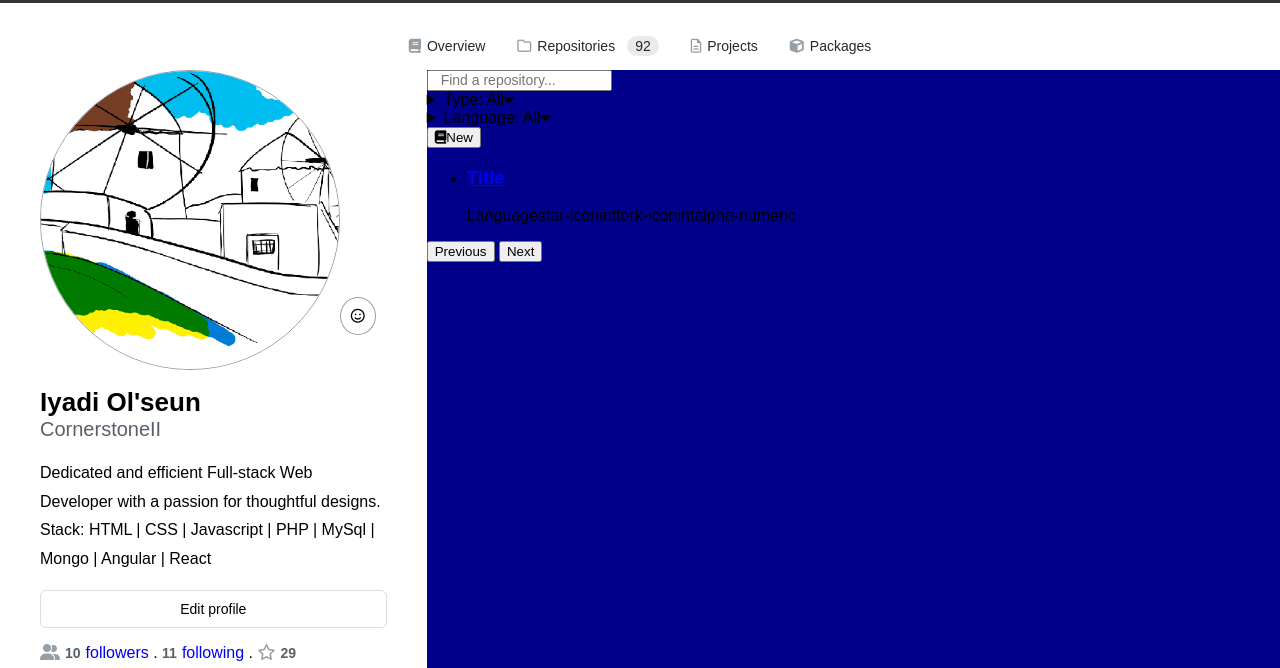
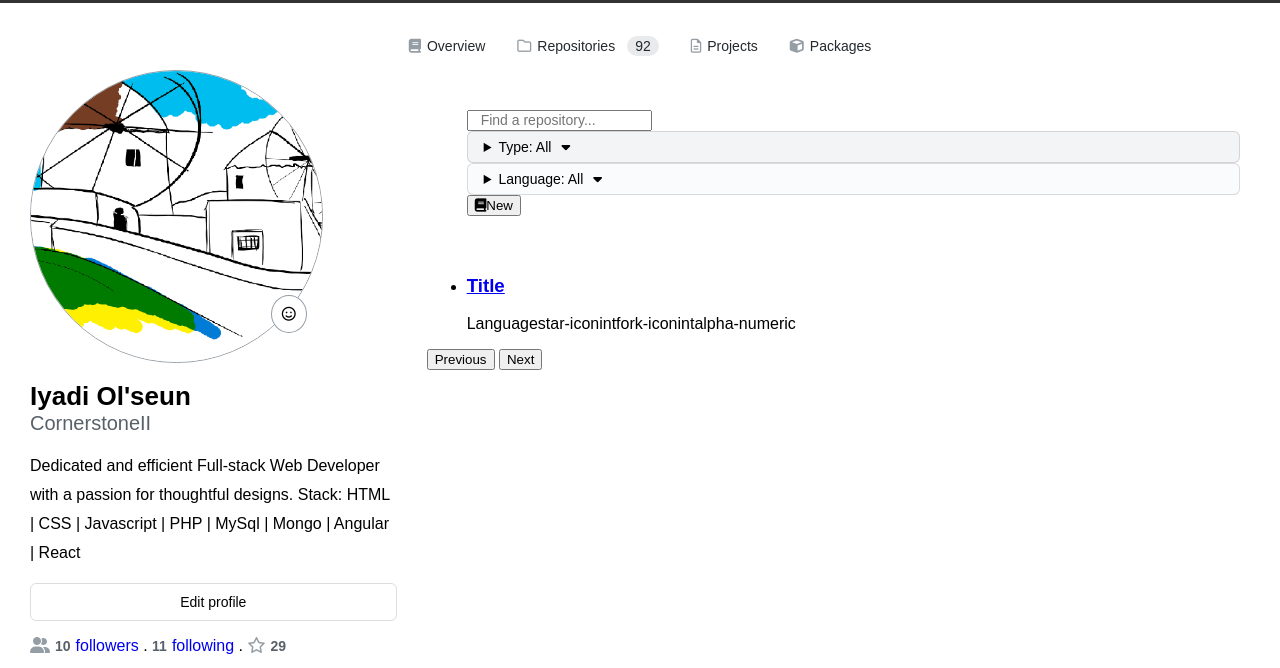
Before and after one commit to CornerstoneII/BuyCoins-Frontend, a plain HTML site: page index.html in a window 1280 px wide. Shown: the part 60-728 px from the top of the page. Drawn offline with Linux system fonts and the light colour scheme.

Commit message:
Fix overlay profile image in profile-section

```diff
--- a/css/style.css
+++ b/css/style.css
@@ -101,7 +101,49 @@ body {
 
 .repository-summary-right {
   grid-area: repository-summary-right;
-  background-color: darkblue;
+}
+
+.find-form > div,
+.type-lang-new > details {
+  display: inline;
+}
+
+.find-form > div {
+  padding: 20px 0;
+}
+
+.type-btn > summary::-webkit-details-marker {
+  display: none;
+}
+
+.type-btn ul {
+  list-style: none;
+}
+
+.btn-type,
+.btn-lang {
+  padding: 5px 16px;
+  border-radius: 6px;
+  border: 1px solid rgba(27, 31, 35, 0.15);
+  font-size: 14px;
+  line-height: 20px;
+  cursor: pointer;
+}
+
+.btn-type {
+  background-color: #f3f4f6;
+}
+
+.btn-lang {
+  background-color: #fafbfc;
+}
+
+.type-caret {
+  padding-left: 10px;
+}
+
+.find-section {
+  padding: 40px;
 }
 
 .footer-container {
@@ -183,19 +225,22 @@ body {
 }
 
 .profile-info {
-  padding: 0 40px;
-}
-
-.profile {
-  height: 300px;
-  border-radius: 50%;
+  padding: 0 30px;
 }
 
 .img-name-status {
   position: relative;
+  display: inline-block;
+  /* max-width: 1440px; */
 }
 
-.img-name-status img {
+.img-name-status > a {
+  text-align: center;
+}
+
+.profile {
+  width: 80%;
+  border-radius: 50%;
   display: block;
 }
 
@@ -207,8 +252,8 @@ body {
 
 .user-status {
   position: absolute;
-  bottom: 239px;
-  right: 11px;
+  bottom: 250px;
+  right: 90px;
   padding: 10px;
   font-size: 14px;
   border-radius: 50%;
@@ -394,10 +439,6 @@ footer div {
     grid-area: contact-details;
   }
 
-  .profile {
-    height: 90px;
-  }
-
   .img-name-status {
     display: grid;
     grid-template-areas:
@@ -427,5 +468,6 @@ footer div {
     position: static;
     border: 1px solid #e1e4e8;
     border-radius: 6px;
+    text-align: left;
   }
 }
--- a/index.html
+++ b/index.html
@@ -108,15 +108,15 @@
           <div class="repository-summary-right">
 
             <div class="find-section">
-              <form action="/">
+              <form action="/" class="find-form">
 
                 <div class="search-repo">
                   <input type="text" placeholder="Find a repository...">
                 </div>
 
                 <div class="type-lang-new">
-                  <details>
-                    <summary>Type: All<i class="fa fa-caret-down" aria-hidden="true"></i></summary>
+                  <details class="type-btn">
+                    <summary role="button" class="btn-type">Type: All<i class="fa fa-caret-down type-caret" aria-hidden="true"></i></summary>
                     <ul>
                       <li>Select type</li>
                       <li>All</li>
@@ -129,8 +129,8 @@
                     </ul>
                   </details>
 
-                  <details>
-                    <summary>Language: All<i class="fa fa-caret-down" aria-hidden="true"></i></summary>
+                  <details class="type-btn">
+                    <summary role="button" class="btn-lang">Language: All<i class="fa fa-caret-down type-caret" aria-hidden="true"></i></summary>
                     <ul>
                       <li>Select language</li>
                       <li>All</li>
@@ -147,6 +147,7 @@
 
                   <button class="new-repo-btn"><i class='fas fa-book'></i><span>New</span></button>
                 </div>
+
               </form>
             </div>
 
```
